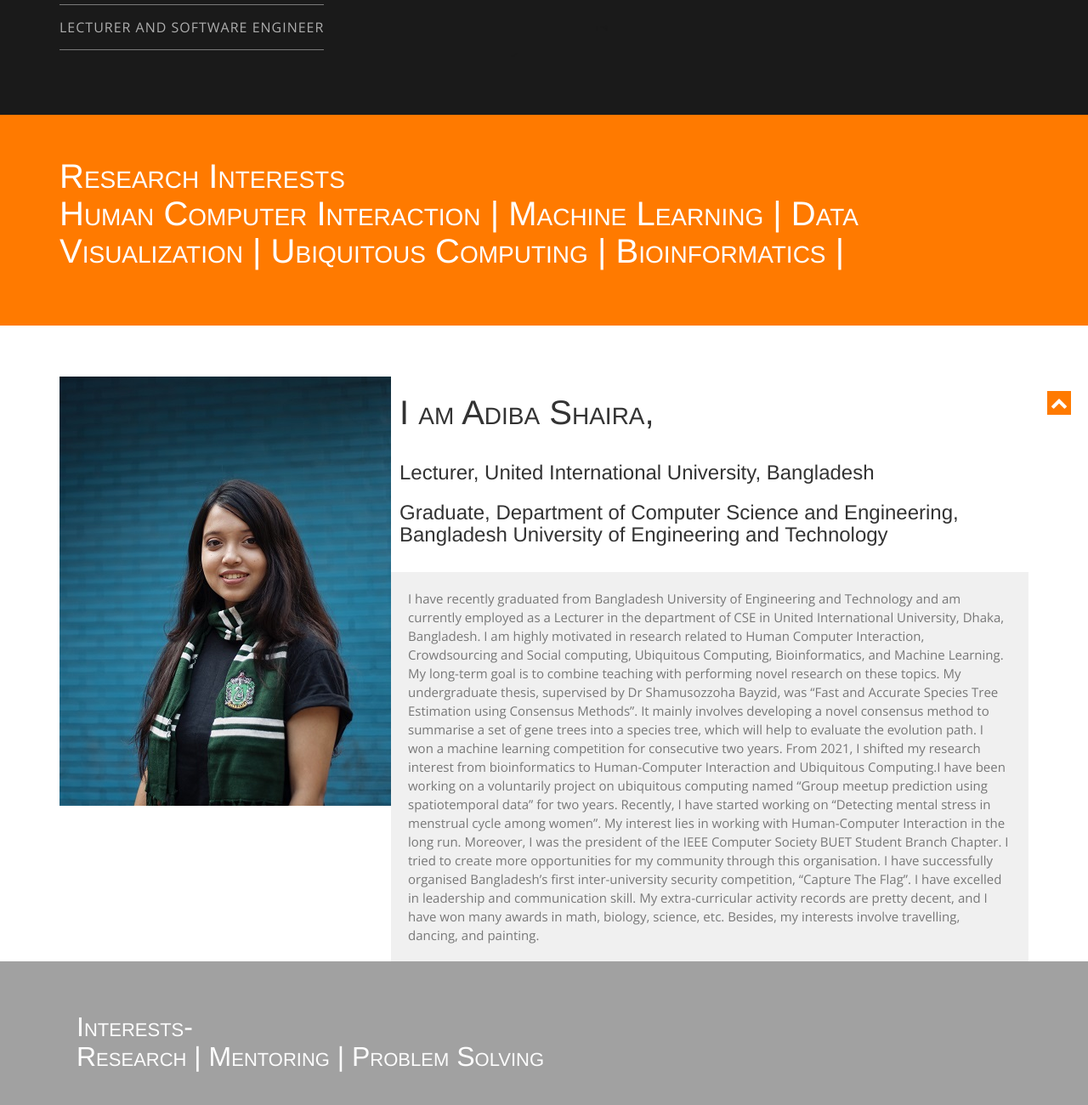
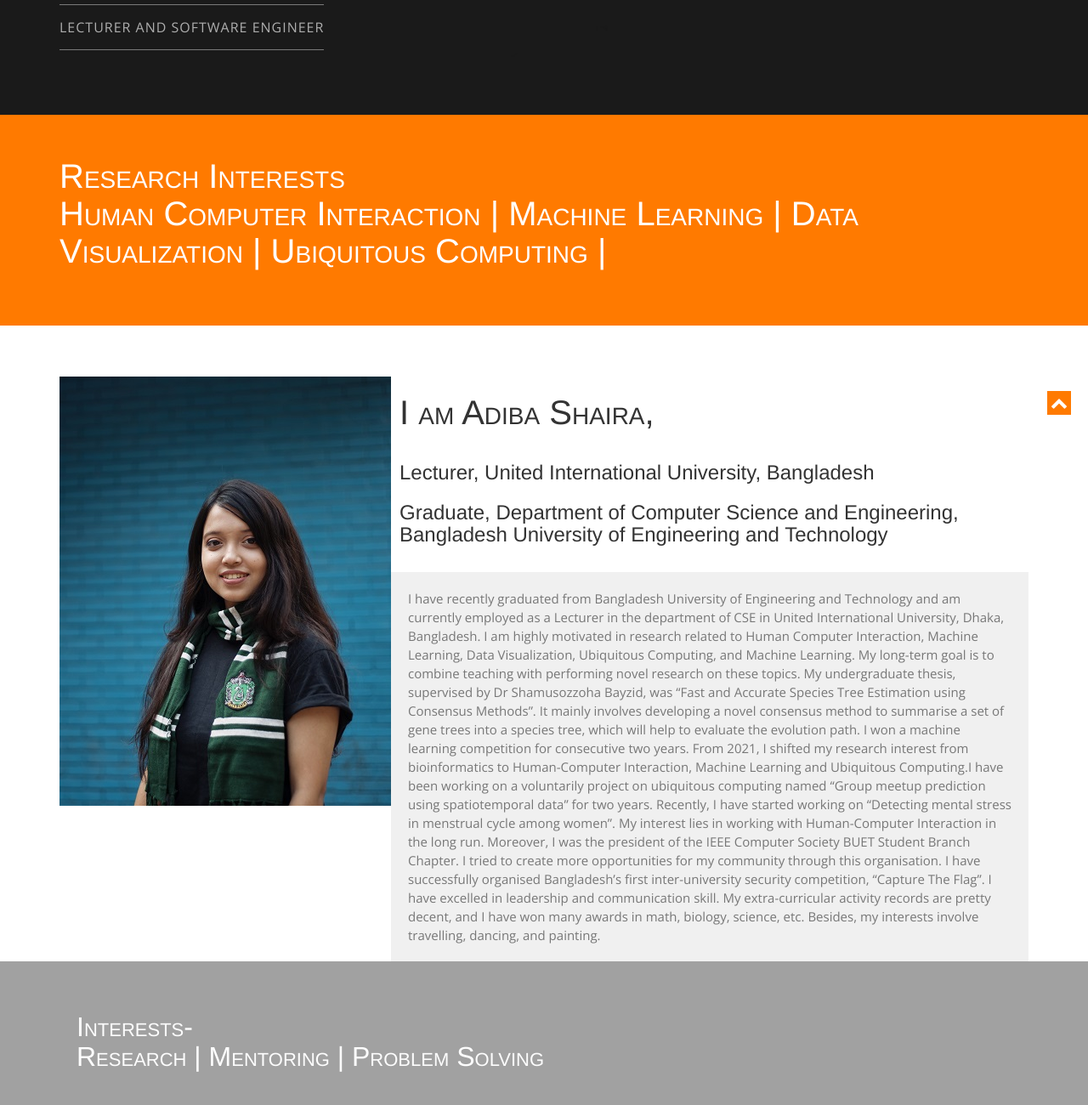
Before and after one commit to AdibaShaira/AdibaShaira.github.io, a plain HTML site: page index.html in a window 1280 px wide. Shown: the part 292-1592 px from the top of the page at 85% size. Drawn offline with nearby package versions, Linux system fonts and the light colour scheme.

Commit message:
Update index.html

```diff
--- a/index.html
+++ b/index.html
@@ -72,7 +72,7 @@
 <section id="introText">
   <div class="container">
     <div>
-      <h1>Research Interests <br/>Human Computer Interaction | Machine Learning | Data Visualization | Ubiquitous Computing | Bioinformatics | </h1>
+      <h1>Research Interests <br/>Human Computer Interaction | Machine Learning | Data Visualization | Ubiquitous Computing | </h1>
 
     </div>
   </div>
@@ -90,7 +90,7 @@
           <h3> Lecturer, United International University, Bangladesh</h3>
           <h3> Graduate, Department of Computer Science and Engineering, Bangladesh University of Engineering and Technology</h3>
         </div>
-        <p>I have recently graduated from Bangladesh University of Engineering and Technology and am currently employed as a Lecturer in the department of CSE in United International University, Dhaka, Bangladesh. I am highly motivated in research related to Human Computer Interaction, Crowdsourcing and Social computing, Ubiquitous Computing, Bioinformatics, and Machine Learning. My long-term goal is to combine teaching with performing novel research on these topics. My undergraduate thesis, supervised by Dr Shamusozzoha Bayzid, was “Fast and Accurate Species Tree Estimation using Consensus Methods”. It mainly involves developing a novel consensus method to summarise a set of gene trees into a species tree, which will help to evaluate the evolution path. I won a machine learning competition for consecutive two years. From 2021, I shifted my research interest from bioinformatics to Human-Computer Interaction and Ubiquitous Computing.I have been working on a voluntarily project on ubiquitous computing named “Group meetup prediction using spatiotemporal data” for two years. Recently, I have started working on “Detecting mental stress in menstrual cycle among women”. My interest lies in working with Human-Computer Interaction in the long run.
+        <p>I have recently graduated from Bangladesh University of Engineering and Technology and am currently employed as a Lecturer in the department of CSE in United International University, Dhaka, Bangladesh. I am highly motivated in research related to Human Computer Interaction, Machine Learning, Data Visualization, Ubiquitous Computing, and Machine Learning. My long-term goal is to combine teaching with performing novel research on these topics. My undergraduate thesis, supervised by Dr Shamusozzoha Bayzid, was “Fast and Accurate Species Tree Estimation using Consensus Methods”. It mainly involves developing a novel consensus method to summarise a set of gene trees into a species tree, which will help to evaluate the evolution path. I won a machine learning competition for consecutive two years. From 2021, I shifted my research interest from bioinformatics to Human-Computer Interaction, Machine Learning and Ubiquitous Computing.I have been working on a voluntarily project on ubiquitous computing named “Group meetup prediction using spatiotemporal data” for two years. Recently, I have started working on “Detecting mental stress in menstrual cycle among women”. My interest lies in working with Human-Computer Interaction in the long run.
           Moreover, I was the president of the IEEE Computer Society BUET Student Branch Chapter. I tried to create more opportunities for my community through this organisation. I have successfully organised Bangladesh’s first inter-university security competition, “Capture The Flag”. I have excelled in leadership and communication skill. My extra-curricular activity records are pretty decent, and I have won many awards in math, biology, science, etc. Besides, my interests involve travelling, dancing, and painting.
 
     </div>
```
